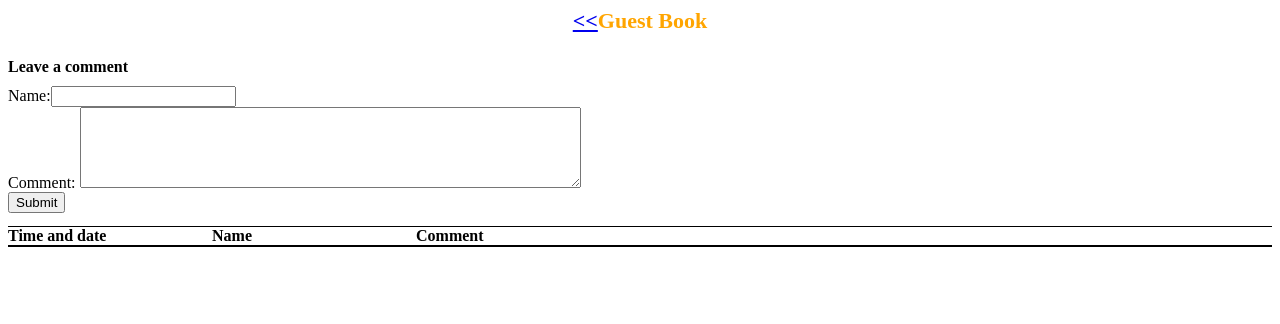
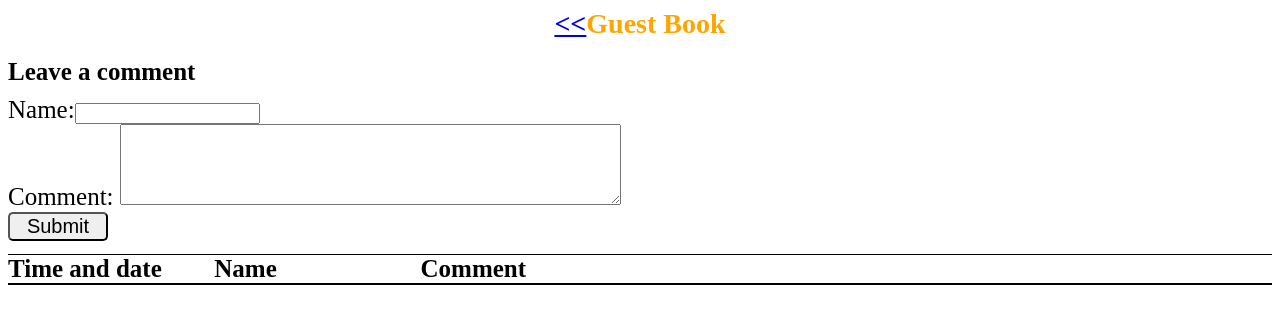
Before and after one commit to sharmapr25/Flower-catalog, a website: page public/guestBook.html in a window 1280 px wide. Drawn offline with Linux system fonts and the light colour scheme; no server answers.

Commit message:
Added css for button in guest

```diff
--- a/public/css/guestBook.css
+++ b/public/css/guestBook.css
@@ -1,3 +1,7 @@
+body{
+	font-size: 25px;
+}
+
 .heading{
 	height: 50px;
 }
@@ -34,9 +38,15 @@
 	margin-top: 10px;
 }
 
+button{
+	font-size: 20px;
+	width: 100px;
+	border-radius: 5px;
+}
+
 .heading{
 	text-align: center;
-    font-size: 22px;
+    font-size: 28px;
     color: orange;
     font-weight: 600;
 }
```
